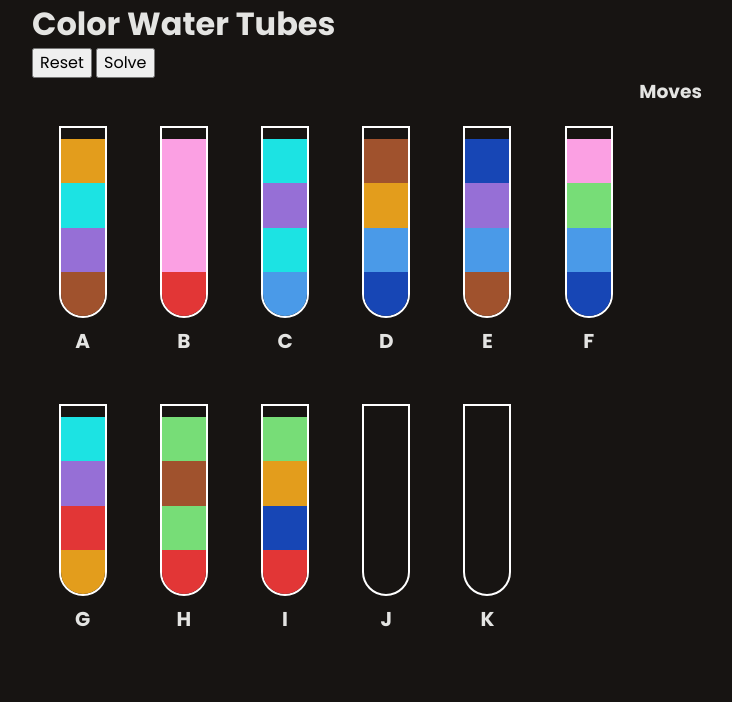
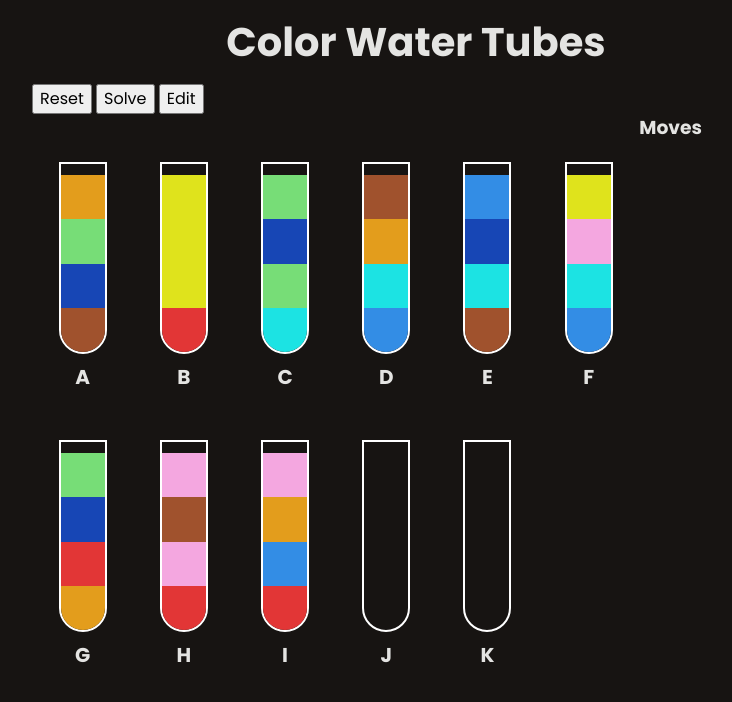
Before and after one commit to marco-ceriani/colortubes, a SvelteKit app: page / in a window 1280 px wide. Shown: the top 702 px of the page, without its empty margins (224-956 px from the left). Built offline with nearby package versions, Linux system fonts and the light colour scheme.

Commit message:
edit move v1

```diff
--- a/src/app.html
+++ b/src/app.html
@@ -2,6 +2,7 @@
 <html lang="en">
 
 <head>
+    <title>Color Tubes</title>
     <meta charset="utf-8" />
     <link rel="stylesheet" href="%sveltekit.assets%/global.css">
     <link rel="icon" href="%sveltekit.assets%/favicon.png" />
--- a/src/lib/components/Tube.svelte
+++ b/src/lib/components/Tube.svelte
@@ -1,11 +1,12 @@
 <script>
     export let tube;
     export let selected = false;
+    export let selectable;
 </script>
 
 <div class="tube-slot">
     <!-- svelte-ignore a11y-click-events-have-key-events -->
-    <div class="tube" class:selected={selected} class:unplugged={!tube.done} on:click>
+    <div class="tube" class:selected={selected} {selectable} class:unplugged={!tube.done} on:click>
         <div class="plug"></div>
         {#each tube.levels as level}
             <div class="waterblock" style:background-color="var(--clr-{level})"></div>
@@ -25,8 +26,8 @@
         border-radius: 0% 0% 100vw 100vw;
         overflow: hidden;
     }
-    .tube.unplugged:hover {
-        box-shadow: 0px 0px 6px 4px hsl(66.6, 100%, 60%);
+    .tube.unplugged[selectable=true]:hover {
+        box-shadow: 0px 0px 6px 4px hsl(66.6, 100%, 75%);
     }
     .selected {
         transform: translateY(-1.5rem) rotate(-5deg);
--- a/src/lib/components/TubesContainer.svelte
+++ b/src/lib/components/TubesContainer.svelte
@@ -5,21 +5,32 @@
 	const dispatch = createEventDispatcher();
 
 	export let tubes;
-	let selected = null;
+    export let selectable = '';
+	export let selected = null;
+
+    function isSelectable(id, current) {
+        if (current === id) {
+            return false
+        }
+        if (tubes[id].done) {
+            return false
+        }
+        if (selectable === 'non-empty' && tubes[id].empty) {
+            return false
+        }
+        if (selectable === 'non-full' && tubes[id].full) {
+            return false
+        }
+        return true
+    }
 
 	function selectTube(id) {
-        if (!tubes[id].done) {
-            if (selected === null) {
-                selected = id;
-            } else if (selected !== id && !tubes[id].done) {
-                dispatch('move', {
-                    from: selected,
-                    to: id
-                });
-                selected = null;
-            } else {
-                selected = null;
-            }
+        if (isSelectable(id, selected)) {
+                // dispatch('move', {
+                //     from: selected,
+                //     to: id
+                // });
+            dispatch('select', id)
         }
 	}
 </script>
@@ -29,6 +40,7 @@
 		<Tube
             tube={tube}
 			selected={selected === tube.id}
+            selectable={isSelectable(tube.id, selected)}
 			on:click={() => selectTube(tube.id)}
 		/>
 	{/each}
--- a/src/lib/game/game.js
+++ b/src/lib/game/game.js
@@ -76,4 +76,10 @@ export class GameState {
         newTubes[to] = newDestTube
         return new GameState(newTubes);
     }
+
+    add(color, to) {
+        const newTubes = [...this.tubes]
+        newTubes[to] = this.tubes[to].add(color)
+        return new GameState(newTubes);
+    }
 }
--- a/src/lib/game/tube.js
+++ b/src/lib/game/tube.js
@@ -102,4 +102,10 @@ export class Tube {
             return 0;
         }
     }
+
+    add(color) {
+        if (!this.full) {
+            return new Tube(this.id, [...this.levels, color])
+        }
+    }
 }
--- a/src/routes/+layout.svelte
+++ b/src/routes/+layout.svelte
@@ -10,6 +10,11 @@
 </div>
 
 <style>
+    header {
+        text-align: center;
+        font-size: 1.25rem;
+        margin-block: .75rem;
+    }
     .root-container {
         max-width: 50rem;
         height: 100%;
--- a/src/routes/+page.svelte
+++ b/src/routes/+page.svelte
@@ -3,12 +3,11 @@
 	import Tubes from '$lib/components/TubesContainer.svelte';
 	import Moves from '$lib/components/MovesLog.svelte';
 	import EndModal from '$lib/components/EndModal.svelte';
-	import { isGameWon, Tube } from '$lib/game/tube.js';
+    import ColorPicker from '$lib/components/ColorPicker.svelte';
+	import { Tube } from '$lib/game/tube.js';
 	import { GameState } from '$lib/game/game.js';
 
     import Solver from '$lib/solve-worker?worker'
-
-	let won = false;
 
 	let intial_tubes = [
 		new Tube(0, ['wtr0', 'wtr8', 'wtr5', 'wtr2']),
@@ -25,8 +24,13 @@
 		new Tube(10, [])
 	];
 
+    let mode = 'play';
 	let game = new GameState([...intial_tubes]);
+    let selected = null;
+    let selectable;
 	let moves = [];
+
+    let fillColor = null;
 
 	let solverWorker = undefined;
     let solution = [];
@@ -39,12 +43,60 @@
         }
 	});
 
-	function onMoveWater(event) {
-		const { from, to } = event.detail;
+    $: selectable = mode === 'play' ? (selected ? 'non-full' : 'non-empty') : 'non-full';
+
+    function editMode() {
+        if (mode !== 'edit') {
+            mode = 'edit'
+            intial_tubes = Array(12).fill().map((_, i) => new Tube(i, []));
+            game = new GameState(intial_tubes)
+            selected = null
+            fillColor = null
+        }
+    }
+
+    function playMode() {
+        if (mode !== 'play') {
+            mode = 'play'
+            intial_tubes = game.tubes
+            selected = null
+            moves = []
+            solution = []
+        }
+    }
+
+	function reset() {
+		game = new GameState([...intial_tubes]);
+        selected = null;
+		moves = [];
+	}
+
+	function solve() {
+		solverWorker.postMessage(game);
+	}
+
+    function selectTube(evt) {
+        if (mode === 'play') {
+            playTubeSelection(evt)
+        } else {
+            playEditSelection(evt)
+        }
+    }
+
+    function playTubeSelection(evt) {
+        console.log(`selecting ${evt.detail}, current: ${selected}`)
+        if (selected === null) {
+            selected = evt.detail
+        } else {
+            moveWater(selected, evt.detail)
+            selected = null;
+        }
+    }
+
+	function moveWater(from, to) {
 		try {
 			const historyEntry = game.historyEntry({ from, to });
 			game = game.applyMove({ from, to });
-			won = isGameWon(game.tubes);
 			console.debug(`applied move ${JSON.stringify(historyEntry)}`)
 			moves = [...moves, historyEntry];
 		} catch (error) {
@@ -52,24 +104,39 @@
 		}
 	}
 
-	function reset() {
-		game = new GameState([...intial_tubes]);
-		moves = [];
-	}
-
-	function solve() {
-		solverWorker.postMessage(game);
-	}
+    function pickColor(evt) {
+        fillColor = evt.detail;
+    }
+    function playEditSelection(evt) {
+        const id = evt.detail
+        console.log(`filling ${id} with ${fillColor}`)
+        if (fillColor !== null) {
+            game = game.add(fillColor, id)
+        }
+    }
 
 </script>
 
-<button on:click={reset}>Reset</button>
-{#if solverWorker}
-	<button on:click={solve}>Solve</button>
+<div class="buttons">
+    <button on:click={reset}>Reset</button>
+    {#if solverWorker}
+        <button on:click={solve}>Solve</button>
+    {/if}
+    {#if mode === 'play'}
+        <button on:click={editMode}>Edit</button>
+    {:else}
+        <button on:click={playMode}>Play</button>
+    {/if}
+</div>
+
+{#if mode === 'edit'}
+<div class="edit-panel">
+    <ColorPicker numColors={12} on:color-pick={pickColor} />
+</div>
 {/if}
 
 <div class="cols-2">
-	<Tubes tubes={game.tubes} on:move={onMoveWater} />
+	<Tubes tubes={game.tubes} {selected} {selectable} on:select={selectTube} />
     <Moves {moves} />
 </div>
 {#if solution.length > 0}
@@ -77,7 +144,7 @@
 {/if}
 
 
-{#if game.status}
+{#if mode === 'play' && game.status}
 	<EndModal message={game.won ? 'You Win!' : 'Game Over'} />
 {/if}
 
@@ -86,4 +153,7 @@
         display: grid;
         grid-template-columns: 1fr max-content;
     }
+    .edit-panel {
+        margin-block: 1rem;
+    }
 </style>
--- a/static/global.css
+++ b/static/global.css
@@ -81,12 +81,16 @@ h6 {
     --clr-wtr0: hsl(19.3, 56.1%, 40.2%);
     --clr-wtr1: hsl(0, 75%, 55%);
     --clr-wtr2: hsl(38.8, 77.7%, 50%);
-    --clr-wtr3: hsl(315.8, 91.9%, 80.6%);
-    --clr-wtr4: hsl(120, 60%, 66.7%);
-    --clr-wtr5: hsl(180, 77.7%, 50%);
-    --clr-wtr6: hsl(209.6, 77.7%, 60%);
-    --clr-wtr7: hsl(222.2, 77.7%, 40%);
-    --clr-wtr8: hsl(262.7, 55.7%, 63.7%);
+    --clr-wtr3: hsl(61, 77.7%, 50%);
+    --clr-wtr4: hsl(315.8, 77.7%, 80.6%);
+    --clr-wtr5: hsl(120, 60%, 66.7%);
+    --clr-wtr6: hsl(180, 77.7%, 50%);
+    --clr-wtr7: hsl(209.6, 77.7%, 55%);
+    --clr-wtr8: hsl(222.2, 77.7%, 40%);
+    --clr-wtr9: hsl(262.7, 77.7%, 63.7%);
+    --clr-wtr10: hsl(0, 0%, 70%);
+    --clr-wtr11: hsl(0, 0%, 30%);
+    --clr-none: transparent;
     --clr-dark: hsl(336264, 12%, 8%);
 }
 
```
